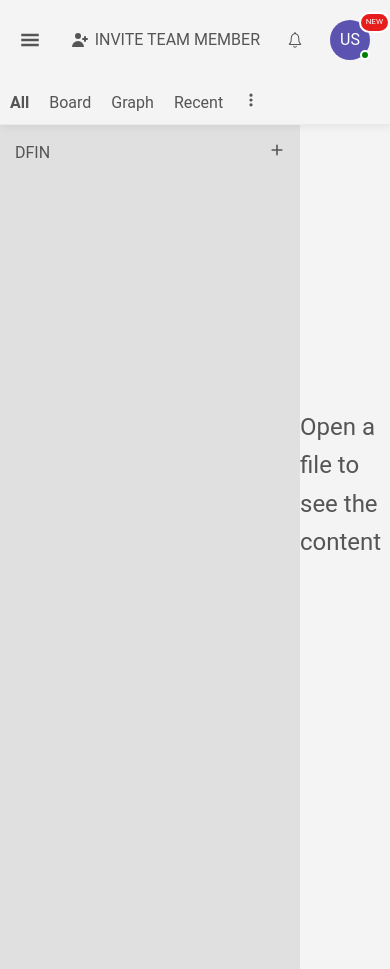
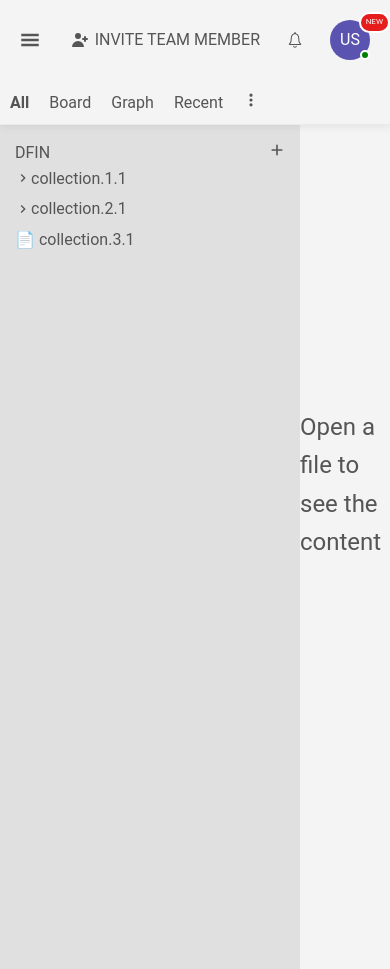
Before and after one commit to vickydarlinn/lrnr, a React (Vite) app: page / in a window 390 px wide. Before the commit the page ends 844 px from the top, so only its background shows below. Built offline with nearby package versions, Linux system fonts and the light colour scheme.

Commit message:
fix: fix modal and editor

```diff
--- a/src/components/editor/EditorBoard.jsx
+++ b/src/components/editor/EditorBoard.jsx
@@ -1,12 +1,13 @@
 import { useEffect, useRef, useContext } from "react";
 import MediumEditor from "medium-editor";
 import EditorContext from "../../context/editor/EditorContext";
+import NodesDataContext from "../../context/nodesData/NodesDataContext";
 
 function EditorBoard() {
   const editorRef = useRef(null);
 
   const { openedFileData, updateEditorData } = useContext(EditorContext);
-  const fakeData = JSON.parse(localStorage.getItem("fakeData"));
+  const { fakeData, setFakeData } = useContext(NodesDataContext);
 
   useEffect(() => {
     const editor = new MediumEditor(editorRef.current, {
@@ -50,9 +51,13 @@ function EditorBoard() {
     // Handle content changes
     editor.subscribe("editableInput", (eventData) => {
       const updatedContent = editor.getContent();
-      console.log("Editor content changed:", updatedContent);
       // Store the updated content in your state or handle it as needed
-      updateEditorData(fakeData, openedFileData.id, updatedContent);
+      const updatedData = updateEditorData(
+        fakeData,
+        openedFileData.id,
+        updatedContent
+      );
+      setFakeData(updatedData);
     });
 
     return () => editor.destroy();
--- a/src/components/modal/Modal.jsx
+++ b/src/components/modal/Modal.jsx
@@ -15,17 +15,21 @@ const Modal = ({ isOpen, onClose, onSubmit }) => {
     setType(event.target.value);
   };
 
-  const handleSubmit = () => {
+  const handleSubmit = (e) => {
+    e.preventDefault();
     // You can perform additional validation here if needed
     if (!name) {
       alert("Please enter a name");
     }
+
     onSubmit({
       name,
       type,
       id: uuid(),
       isCollection: type === "folder" ? true : false,
     });
+    setName("");
+    setType("file");
     onClose();
   };
 
@@ -33,7 +37,7 @@ const Modal = ({ isOpen, onClose, onSubmit }) => {
     <>
       {isOpen && (
         <div className={styles.wrapper}>
-          <div className={styles.modal}>
+          <form className={styles.modal} onSubmit={handleSubmit}>
             <h2 className={styles.heading}>
               Create {type === "file" ? "File" : "Folder"}
             </h2>
@@ -51,14 +55,14 @@ const Modal = ({ isOpen, onClose, onSubmit }) => {
             </label>
             <br />
             <div className={styles.btns}>
-              <button className={styles.btn} onClick={handleSubmit}>
+              <button type="submit" className={styles.btn}>
                 Submit
               </button>
               <button className={styles.btn} onClick={onClose}>
                 Cancel
               </button>
             </div>
-          </div>
+          </form>
         </div>
       )}
     </>
--- a/src/components/sideBar/SideBar.jsx
+++ b/src/components/sideBar/SideBar.jsx
@@ -1,21 +1,21 @@
 import styles from "./sideBar.module.css";
 import { useState, useContext, useEffect } from "react";
 import CollectionTree from "./collectionTree";
-// import { fakeData as data } from "../../utils/fakeData";
 import { HiPlus } from "react-icons/hi";
 import Modal from "../modal";
 import NavigationContext from "../../context/NavigationContext";
+import NodesDataContext from "../../context/nodesData/NodesDataContext";
 
 const SideBar = () => {
-  const data = JSON.parse(localStorage.getItem("fakeData"));
-  const [fakeData, setFakeData] = useState(data);
   const [isModalOpen, setIsModalOpen] = useState(false);
   const { selectedMenu, isShowingMenu } = useContext(NavigationContext);
+  const { fakeData, setFakeData } = useContext(NodesDataContext);
 
-  useEffect(() => {
-    if (fakeData !== null)
-      localStorage.setItem("fakeData", JSON.stringify(fakeData));
-  }, [fakeData]);
+  // useEffect(() => {
+  //   if (fakeData !== null && fakeData !== undefined) {
+  //     localStorage.setItem("fakeData", JSON.stringify(fakeData));
+  //   }
+  // }, [fakeData]);
 
   const openModal = () => {
     setIsModalOpen(true);
--- a/src/components/sideBar/collectionTree/CollectionTree.jsx
+++ b/src/components/sideBar/collectionTree/CollectionTree.jsx
@@ -45,6 +45,12 @@ const CollectionTree = ({ fakeData, setFakeData }) => {
           childNode: [...(item.childNode || []), newChildNode],
         };
       }
+      if (item.childNode && item.childNode.length > 0) {
+        return {
+          ...item,
+          childNode: handleModalSubmit(data, selectedNodeId, item.childNode),
+        };
+      }
       return item;
     });
   };
@@ -78,7 +84,11 @@ const CollectionTree = ({ fakeData, setFakeData }) => {
                   <div
                     onClick={() => toggleExpand(item.id)}
                     className={isCollectionExpanded ? styles.bold : null}
-                    style={{ display: "flex", alignItems: "center" }}
+                    style={{
+                      display: "flex",
+                      alignItems: "center",
+                      cursor: "pointer",
+                    }}
                   >
                     {isCollectionExpanded ? (
                       <MdKeyboardArrowDown />
--- a/src/components/sideBar/collectionTree/collectionTree.module.css
+++ b/src/components/sideBar/collectionTree/collectionTree.module.css
@@ -1,5 +1,4 @@
 .bold {
-  /* font-weight: 700; */
   font-weight: 400;
   color: black;
 }
--- a/src/components/sideBar/sideBar.module.css
+++ b/src/components/sideBar/sideBar.module.css
@@ -1,5 +1,4 @@
 .wrapper {
-  /* border: 1px solid red; */
   width: 300px;
   height: 100%;
   position: fixed;
@@ -14,3 +13,9 @@
   align-items: center;
   justify-content: space-between;
 }
+
+@media screen and (max-width: 768px) {
+  .wrapper {
+    position: absolute;
+  }
+}
--- a/src/context/editor/EditorProvider.jsx
+++ b/src/context/editor/EditorProvider.jsx
@@ -10,9 +10,7 @@ const EditorProvider = ({ children }) => {
   };
 
   const updateEditorData = (nodes, idToUpdate, newEditorData) => {
-    console.log(idToUpdate);
     for (const item of nodes) {
-      console.log(item.id, idToUpdate);
       if (item.id == idToUpdate) {
         item.editorData = newEditorData;
         localStorage.setItem("fakeData", JSON.stringify(nodes));
@@ -22,6 +20,7 @@ const EditorProvider = ({ children }) => {
         updateEditorData(item.childNode, idToUpdate, newEditorData);
       }
     }
+    return nodes;
   };
 
   return (
--- /dev/null
+++ b/src/context/nodesData/NodesDataContext.jsx
@@ -0,0 +1,3 @@
+import { createContext } from "react";
+const NodesDataContext = createContext();
+export default NodesDataContext;
--- /dev/null
+++ b/src/context/nodesData/NodesDataProvider.jsx
@@ -0,0 +1,19 @@
+/* eslint-disable react/prop-types */
+import NodesDataContext from "./NodesDataContext";
+import { useEffect, useState } from "react";
+
+const BooksProvider = ({ children }) => {
+  const [fakeData, setFakeData] = useState([]);
+  useEffect(() => {
+    const data = JSON.parse(localStorage.getItem("fakeData"));
+    setFakeData(data);
+  }, []);
+
+  return (
+    <NodesDataContext.Provider value={{ fakeData, setFakeData }}>
+      {children}
+    </NodesDataContext.Provider>
+  );
+};
+
+export default BooksProvider;
--- a/src/main.jsx
+++ b/src/main.jsx
@@ -3,13 +3,16 @@ import ReactDOM from "react-dom/client";
 import App from "./App.jsx";
 import NavigationProvider from "./context/NavigationProvider.jsx";
 import EditorProvider from "./context/editor/EditorProvider.jsx";
+import NodesDataProvider from "./context/nodesData/NodesDataProvider.jsx";
 import "./App.css";
 
 ReactDOM.createRoot(document.getElementById("root")).render(
   <React.StrictMode>
     <NavigationProvider>
       <EditorProvider>
-        <App />
+        <NodesDataProvider>
+          <App />
+        </NodesDataProvider>
       </EditorProvider>
     </NavigationProvider>
   </React.StrictMode>
```
